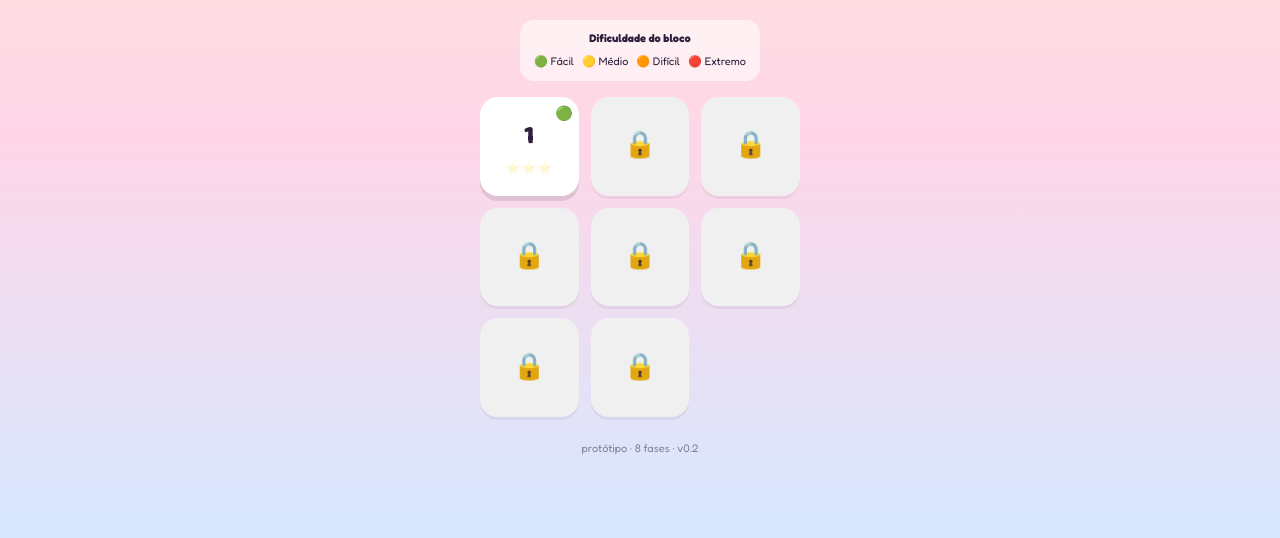
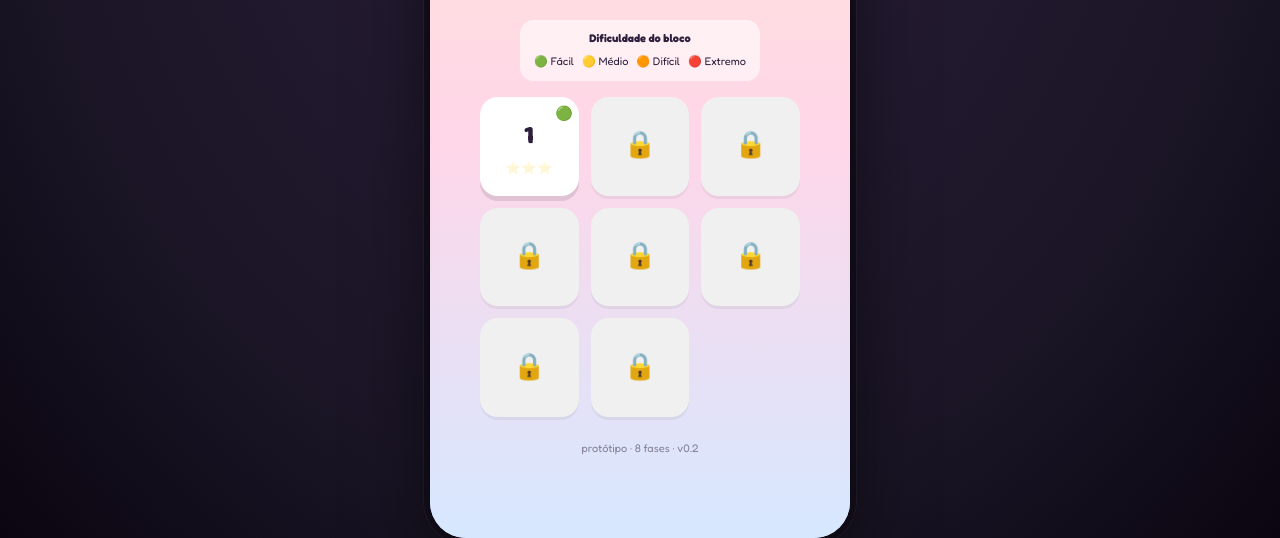
Before and after one commit to pedrozellmer/numinhos, a plain HTML site: page numinhos.html in a window 1280 px wide. Shown: the part 262-800 px from the top of the page. Drawn offline with Linux system fonts and the light colour scheme.

Commit message:
Frame mobile-only em desktop + velocidade +30%
- Em telas com largura >= 480px, body vira um "device frame" de 420×880
  centralizado com sombra escura ao redor (jogo continua sempre no formato
  celular mesmo quando aberto no PC)
- Velocidade global dos inimigos multiplicada por 1.3 via SPEED_MULTIPLIER
  pra deixar o jogo mais desafiador

```diff
--- a/numinhos.html
+++ b/numinhos.html
@@ -27,6 +27,34 @@
     padding: env(safe-area-inset-top) 0 env(safe-area-inset-bottom) 0;
     position: relative;
     min-height: 100vh;
+  }
+
+  /* ===== Mobile-only frame em telas grandes (desktop / tablet) ===== */
+  @media (min-width: 480px) {
+    html {
+      background: radial-gradient(ellipse at top, #2d1f3d 0%, #1a1525 70%, #0a0510 100%);
+      height: 100vh;
+      display: flex;
+      align-items: center;
+      justify-content: center;
+      overflow: hidden;
+    }
+    body {
+      width: 420px;
+      height: min(880px, 100vh);
+      max-height: 100vh;
+      margin: 0;
+      min-height: unset;
+      border-radius: 36px;
+      box-shadow:
+        0 30px 80px rgba(0,0,0,0.6),
+        0 0 0 6px rgba(20,15,30,0.9),
+        0 0 0 7px rgba(255,255,255,0.05);
+      overflow: hidden;
+      position: relative;
+    }
+    .screen { position: absolute !important; }
+    /* Drag preview pode sair do frame, é OK */
   }
 
   /* ============ HUD ============ */
@@ -924,6 +952,9 @@
     }
   }
 
+  // Multiplicador global de velocidade — aumenta o desafio do jogo
+  const SPEED_MULTIPLIER = 1.3;
+
   function spawnEnemy(spec) {
     const margin = 40;
     const x = margin + Math.random() * (W - 2 * margin);
@@ -932,7 +963,7 @@
       x: x, y: -30,
       value: spec.value,
       originalValue: spec.value,
-      speed: spec.speed * 60, // px per second-ish (rows are ~60px)
+      speed: spec.speed * 60 * SPEED_MULTIPLIER, // px per second
       mascot: mascotFor(spec.value),
       flashTime: 0,
       dying: false,
```
